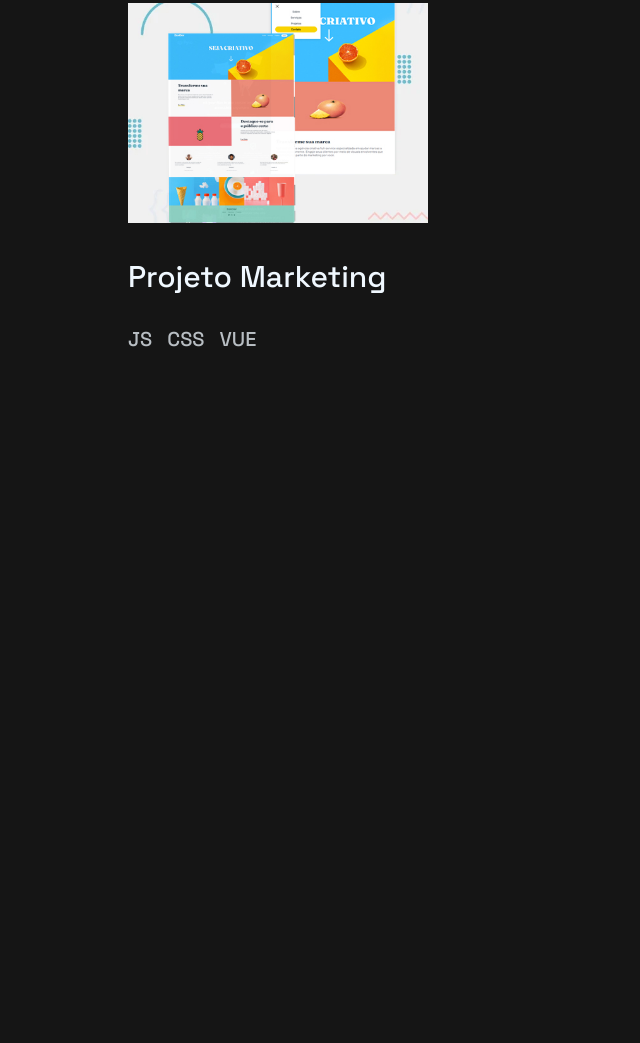
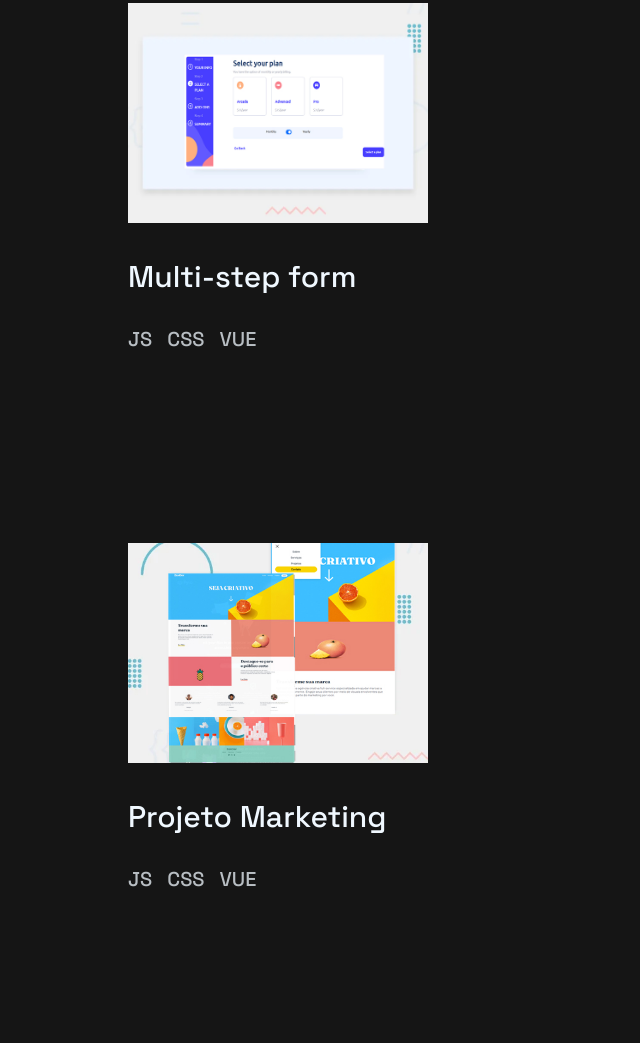
Before and after one commit to davidsantdev/portifolio_davdev, a plain HTML site: page index.html in a window 1280 px wide. Shown: the part 2438-3481 px from the top of the page, without its empty margins (0-640 px from the left). Before the commit the page ends 2941 px from the top, so only its background shows below. Drawn offline with nearby package versions, Linux system fonts and the light colour scheme; a script that the page names is missing.

Commit message:
first commit

```diff
--- a/index.html
+++ b/index.html
@@ -116,7 +116,17 @@
             </div>
 
                 <div class="projeto" >
-                    <a href="">
+                    <a href="https://select-plan.vercel.app/">
+                <img src="./pro.jpg" alt="foto do projeto">
+
+                <p class="name-proj">
+                    Multi-step form</p>
+                <p class="parag-proj">JS CSS VUE </p>
+                </a>
+            </div>
+
+            <div class="projeto" >
+                    <a href="https://project-landing-page-phi.vercel.app/">
                 <img src="./proj-fuit.jpg" alt="foto do projeto">
 
                 <p class="name-proj">
```
Also changed, not shown: pro.jpg (added).
